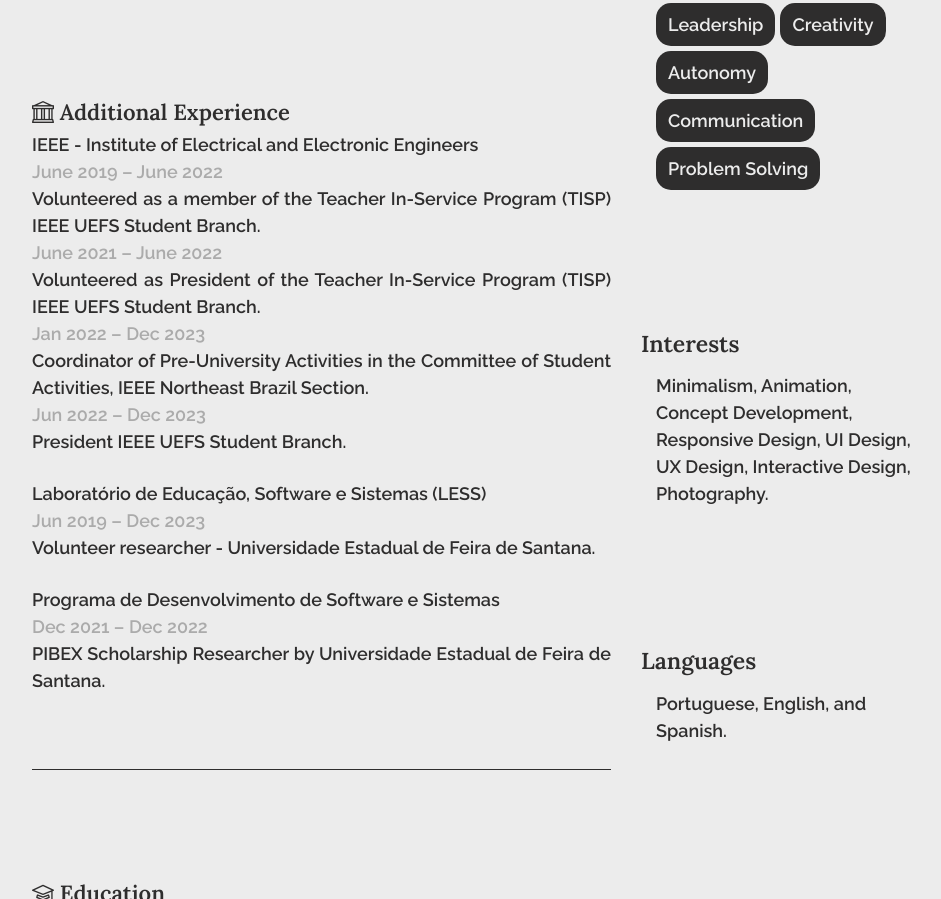
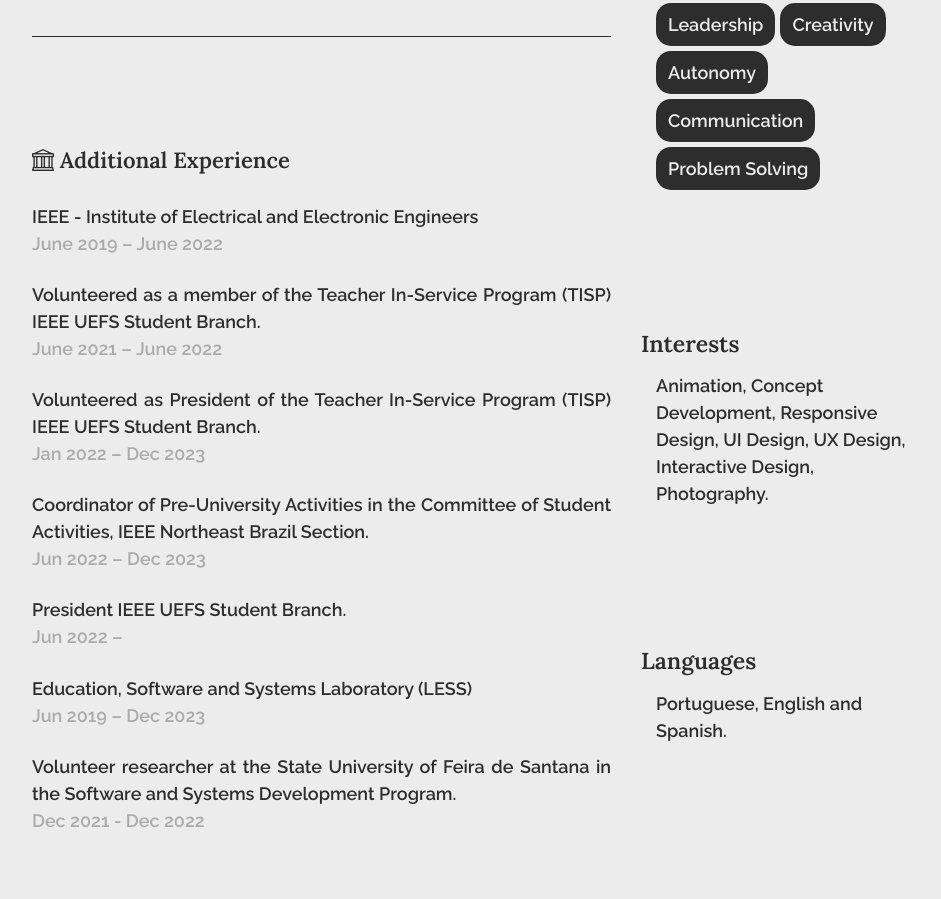
Before and after one commit to llaislara/meu-portfolio, a plain HTML site: page indexEN.html in a window 1280 px wide. Shown: the part 1901-2800 px from the top of the page, without its empty margins (133-1074 px from the left). Drawn offline with nearby package versions, Linux system fonts and the light colour scheme; a web font is replaced by a local one.

Commit message:
commit spaces
atualização dos espaços entre os títulos da descrição.

```diff
--- a/indexEN.html
+++ b/indexEN.html
@@ -124,6 +124,7 @@
                 <!-- content -->
                 <section class="cv-section">
                   <h2 class="cv-section__title"><i class="bi bi-person"></i>Perfil</h2>
+                  <br>
                   <div class="cv-section__wrapper">
                     <p class="cv-section__description">Hello! My name is Laís. I'm a Full Stack Dev. I have experience in developing web systems with PHP, JS and Oracle, as well as knowledge in graphic design and UI/UX.</p>
                   </div>
@@ -132,6 +133,7 @@
                 <!-- experience -->
                 <section class="cv-section">
                   <h2 class="cv-section__title"><i class="bi bi-briefcase"></i> Experience </h2>
+                  <br>
                   <div class="cv-section__wrapper">
                     <!-- internship -->
                     <div class="cv-section__experience">
@@ -146,33 +148,36 @@
                 <!-- additional experience -->
                 <section class="cv-section">
                   <h2 class="cv-section__title"><i class="bi bi-bank"></i> Additional Experience </h2>
+                  <br>
                   <div class="cv-section__wrapper">
                     <!-- IEEE -->
                     <div class="cv-section__experience">
                       <p class="cv-section__role" href="https://www.ieee.org//"> IEEE - Institute of Electrical and Electronic Engineers </p>
                       <p class="cv-section__period">June 2019 – June 2022</p>
+                      <br>
                       <p class="cv-section__description">Volunteered as a member of the Teacher In-Service Program (TISP) IEEE UEFS Student Branch.</p>
                       <p class="cv-section__period">June 2021 – June 2022</p>
+                      <br>
                       <p class="cv-section__description">Volunteered as President of the Teacher In-Service Program (TISP) IEEE UEFS Student Branch.</p>
                       <p class="cv-section__period">Jan 2022 – Dec 2023</p>
+                      <br>
                       <p class="cv-section__description">Coordinator of Pre-University Activities in the Committee of Student Activities, IEEE Northeast Brazil Section.</p>
                       <p class="cv-section__period">Jun 2022 – Dec 2023</p>
+                      <br>
                       <p class="cv-section__description">President IEEE UEFS Student Branch.</p>
+                      <p class="cv-section__period">Jun 2022 – </p>
                     </div>
 
                     <!-- Laboratory -->
                     <div class="cv-section__experience">
-                      <p class="cv-section__role"> Laboratório de Educação, Software e Sistemas (LESS)</p>
+                      <p class="cv-section__role"> Education, Software and Systems Laboratory (LESS)</p>
                       <p class="cv-section__period"> Jun 2019 – Dec 2023</p>
-                      <p class="cv-section__description">Volunteer researcher - Universidade Estadual de Feira de Santana.</p>
+                      <br>
+                      <p class="cv-section__description">Volunteer researcher at the State University of Feira de Santana in the Software and Systems Development Program.</p>
+                      <p class="cv-section__period"> Dec 2021 - Dec 2022 </p>
                     </div>
 
-                    <!-- PIBEX -->
-                    <div class="cv-section__experience">
-                      <p class="cv-section__role"> Programa de Desenvolvimento de Software e Sistemas</p>
-                      <p class="cv-section__period"> Dec 2021 – Dec 2022</p>
-                      <p class="cv-section__description">PIBEX Scholarship Researcher by Universidade Estadual de Feira de Santana.</p>
-                    </div>
+
 
                   </div>
                 </section>
@@ -180,6 +185,7 @@
                 <!-- Education -->
                 <section class="cv-section">
                   <h2 class="cv-section__title"><i class="bi bi-mortarboard"></i> Education</h2>
+                  <br>
                   <div class="cv-section__wrapper">
                     <!-- Universidade Salvador -->
                     <div class="cv-section__experience">
@@ -199,7 +205,7 @@
                 <section class="cv-sidebar-section">
                   <h2 class="cv-sidebar-section__title">Details</h2>
                   <p class="cv-sidebar-section__description">
-                    Feira de Santana - BA, Brazil <br>
+                    BA, BR | Braga, PT <br>
                     <a href="mailto:lais.lara.baptista@gmail.com" rel="nofollow">lais.lara.baptista@gmail.com</a> <br>
                   </p>
                   <div class="col" style="display: flex;">
@@ -253,13 +259,13 @@
                 <!-- interests -->
                 <section class="cv-sidebar-section">
                   <h2 class="cv-sidebar-section__title">Interests</h2>
-                  <p class="cv-sidebar-section__description">Minimalism, Animation, Concept Development, Responsive Design, UI Design, UX Design, Interactive Design, Photography.</p>
+                  <p class="cv-sidebar-section__description"> Animation, Concept Development, Responsive Design, UI Design, UX Design, Interactive Design, Photography.</p>
                 </section>
 
                 <!-- languages -->
                 <section class="cv-sidebar-section">
                   <h2 class="cv-sidebar-section__title">Languages</h2>
-                  <p class="cv-sidebar-section__description">Portuguese, English, and Spanish.</p>
+                  <p class="cv-sidebar-section__description">Portuguese, English and Spanish.</p>
                 </section>
 
               </aside>
```
Also changed, not shown: index.html (+14 -9 lines), indexES.html (+14 -9 lines).
